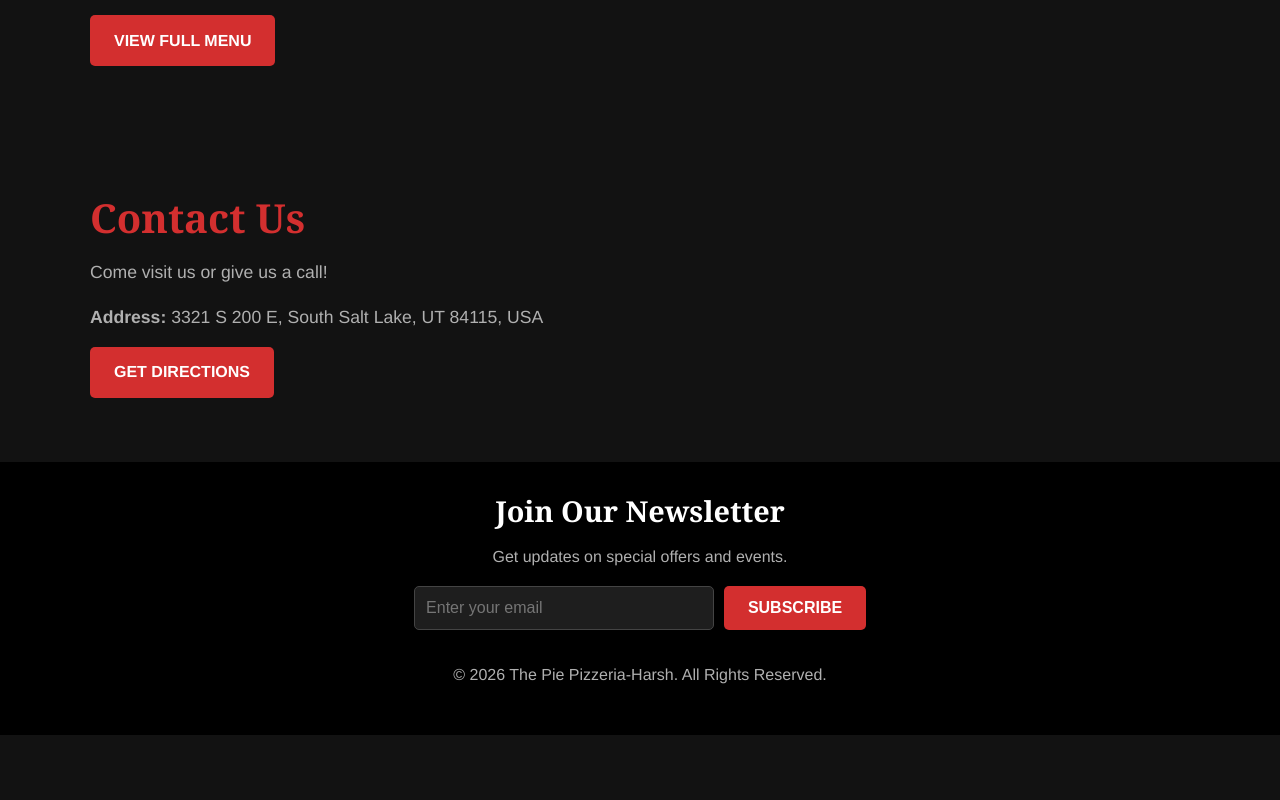
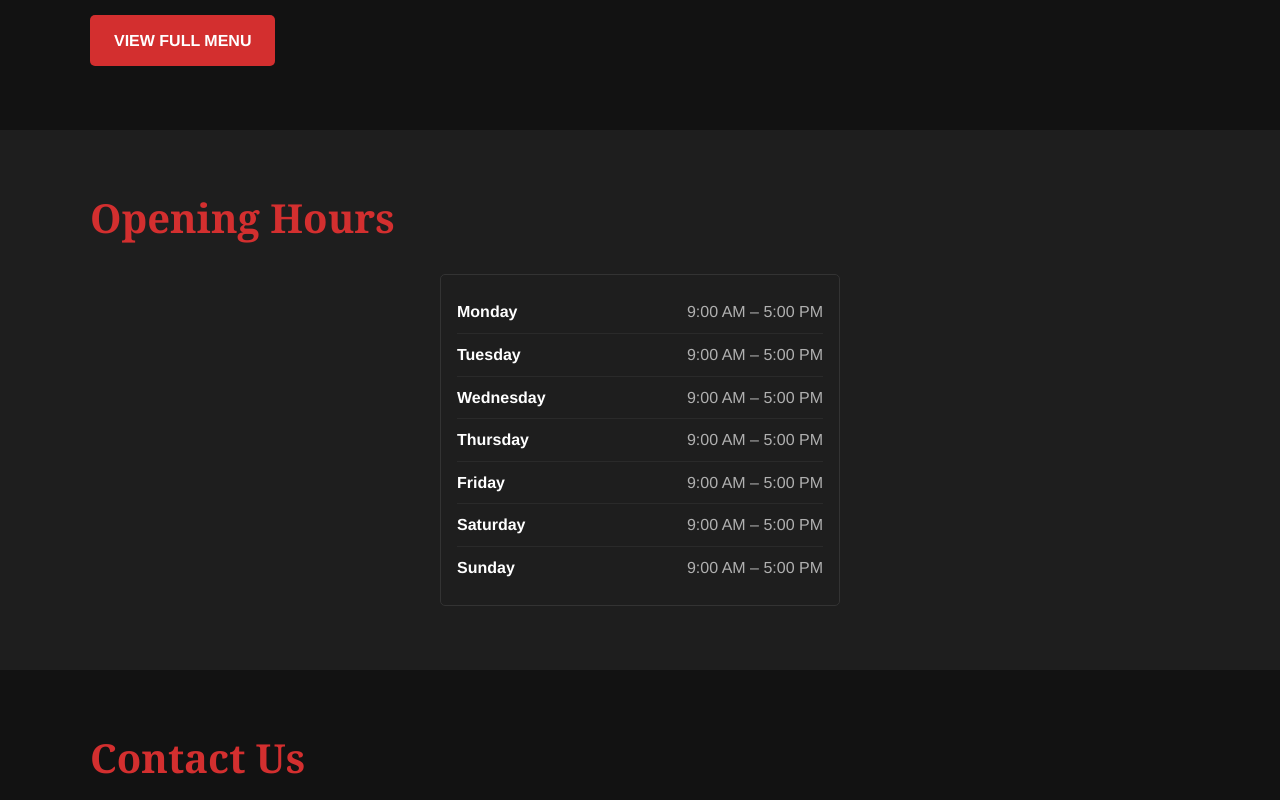
Before and after one commit to GrubTokKora/kora-site-73602352-311b-411f-90f6-43ae046a2f29, a React (Vite) app: page / in a window 1280 px wide. Shown: the part 1060-1860 px from the top of the page. Before the commit the page ends 1795 px from the top, so only its background shows below. Built offline with nearby package versions, Linux system fonts and the light colour scheme.

Commit message:
Deploy staging from Kora

```diff
--- a/index.html
+++ b/index.html
@@ -4,7 +4,7 @@
     <meta charset="UTF-8" />
     <link rel="icon" type="image/svg+xml" href="/vite.svg" />
     <meta name="viewport" content="width=device-width, initial-scale=1.0" />
-<title>The Pie Pizzeria-Harsh</title>
+<title>The Pie Pizzeria - South Salt Lake</title>
   </head>
   <body>
     <div id="root"></div>
--- a/src/App.tsx
+++ b/src/App.tsx
@@ -3,6 +3,7 @@ import Header from './components/Header';
 import Hero from './components/Hero';
 import About from './components/About';
 import Menu from './components/Menu';
+import Hours from './components/Hours';
 import Contact from './components/Contact';
 import Footer from './components/Footer';
 import { data } from './data';
@@ -11,7 +12,7 @@ import { data } from './data';
 export const BUSINESS_ID = "73602352-311b-411f-90f6-43ae046a2f29";
 
 function App() {
-  const { business, hero, contact, actions } = data;
+  const { business, hero, hours, contact, actions } = data;
 
   useEffect(() => {
     document.title = business.name;
@@ -43,6 +44,7 @@ function App() {
           description={business.description}
         />
         <Menu website={business.website} />
+        <Hours hours={hours} />
         <Contact address={contactAddress} phone={contactPhone} />
       </main>
       <Footer businessName={business.name} />
--- a/src/components/Header.tsx
+++ b/src/components/Header.tsx
@@ -11,6 +11,7 @@ function Header({ businessName }: HeaderProps) {
           <ul className="nav-links">
             <li><a href="#about">About</a></li>
             <li><a href="#menu">Menu</a></li>
+            <li><a href="#hours">Hours</a></li>
             <li><a href="#contact">Contact</a></li>
           </ul>
         </nav>
--- /dev/null
+++ b/src/components/Hours.tsx
@@ -0,0 +1,27 @@
+type HoursProps = {
+  hours: {
+    [day: string]: string;
+  };
+};
+
+const weekDays = ['monday', 'tuesday', 'wednesday', 'thursday', 'friday', 'saturday', 'sunday'];
+
+function Hours({ hours }: HoursProps) {
+  return (
+    <section id="hours">
+      <div className="container">
+        <h2>Opening Hours</h2>
+        <ul className="hours-list">
+          {weekDays.map(day => (
+            <li key={day}>
+              <span className="day">{day.charAt(0).toUpperCase() + day.slice(1)}</span>
+              <span className="time">{hours[day] || 'Closed'}</span>
+            </li>
+          ))}
+        </ul>
+      </div>
+    </section>
+  );
+}
+
+export default Hours;
--- a/src/data.ts
+++ b/src/data.ts
@@ -1,6 +1,6 @@
 export const data = {
   "business": {
-    "name": "The Pie Pizzeria-Harsh",
+    "name": "The Pie Pizzeria - South Salt Lake",
     "description": "Branch of a casual local chain delivering thick build-your-own & specialty pizzas & breadsticks.",
     "address": "3321 S 200 E, South Salt Lake, UT 84115, USA",
     "website": "http://www.thepie.com/"
@@ -8,9 +8,10 @@ export const data = {
   "_schema": "static_site_backbone_v1",
   "_version": 1,
   "hours": {
-    "monday": "Closed",
+    "monday": "9:00 AM – 5:00 PM",
     "tuesday": "9:00 AM – 5:00 PM",
     "wednesday": "9:00 AM – 5:00 PM",
+    "thursday": "9:00 AM – 5:00 PM",
     "friday": "9:00 AM – 5:00 PM",
     "saturday": "9:00 AM – 5:00 PM",
     "sunday": "9:00 AM – 5:00 PM"
--- a/src/index.css
+++ b/src/index.css
@@ -203,6 +203,40 @@ section {
   color: var(--secondary-color);
 }
 
+/* Hours Section */
+#hours {
+  background-color: var(--surface-color);
+}
+
+.hours-list {
+  list-style: none;
+  max-width: 400px;
+  margin: 2rem auto 0;
+  padding: 1rem;
+  border: 1px solid #333;
+  border-radius: 5px;
+}
+
+.hours-list li {
+  display: flex;
+  justify-content: space-between;
+  padding: 0.5rem 0;
+  border-bottom: 1px solid #2a2a2a;
+}
+
+.hours-list li:last-child {
+  border-bottom: none;
+}
+
+.hours-list .day {
+  font-weight: bold;
+  color: var(--text-color);
+}
+
+.hours-list .time {
+  color: var(--text-color-secondary);
+}
+
 /* Responsive */
 @media (max-width: 768px) {
   h1 { font-size: 2.5rem; }
```
